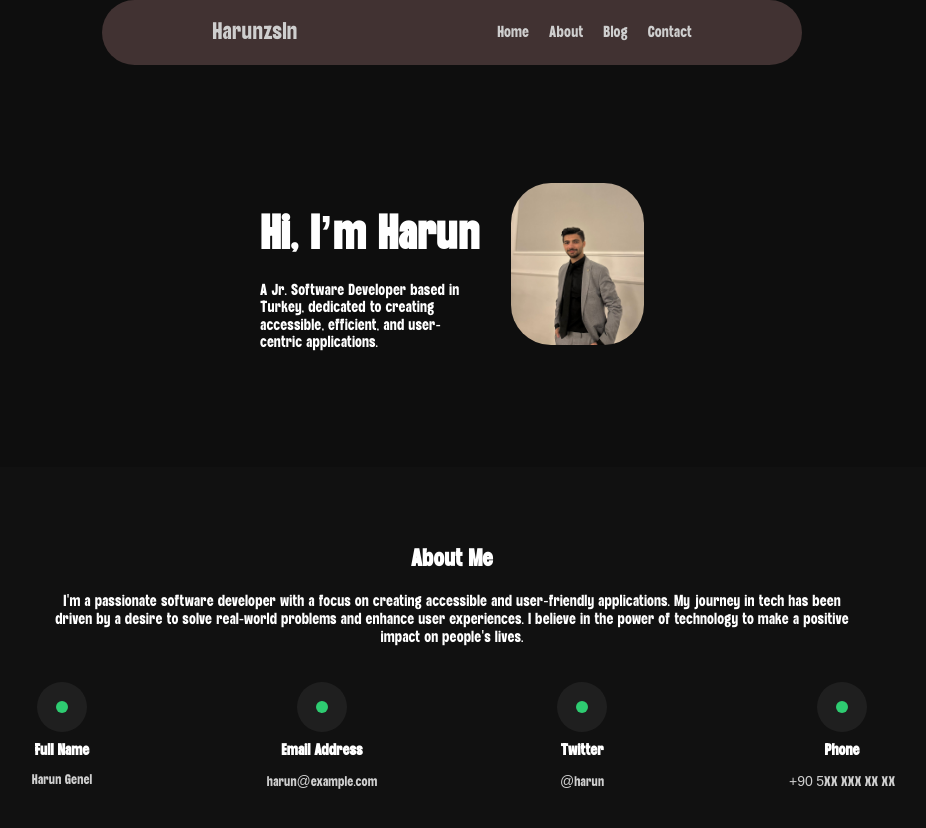
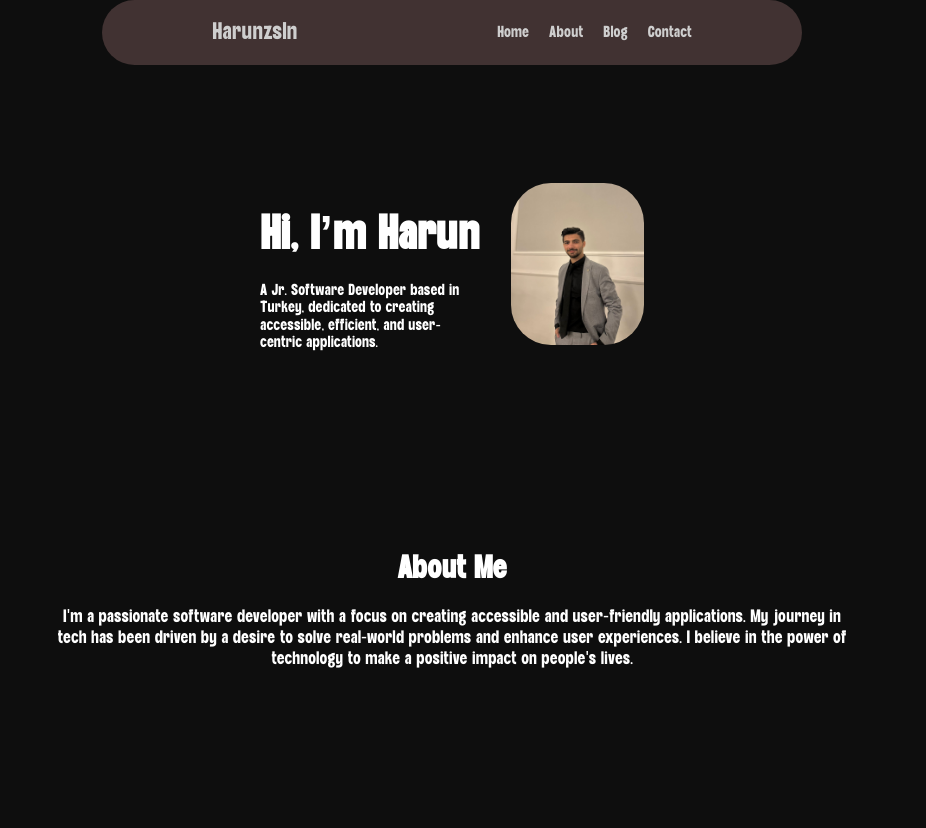
Before and after one commit to harunzsln/Portfolio, a React (Create React App) app in the folder my-portfolio/: page / in a window 1280 px wide. Shown: the top 828 px of the page, without its empty margins (188-1114 px from the left). After the commit the page ends 800 px from the top, so only its background shows below. Built offline with nearby package versions, Linux system fonts and the light colour scheme.

Commit message:
about edited and social links added

```diff
--- a/my-portfolio/src/components/About.js
+++ b/my-portfolio/src/components/About.js
@@ -9,31 +9,7 @@ const About = () => {
                 <p>I'm a passionate software developer with a focus on creating accessible and user-friendly applications. My journey in tech has been driven by a desire to solve real-world problems and enhance user experiences. I believe in the power of technology to make a positive impact on people's lives.</p>
 
             </div>
-            <div className="about-cards">
-                <div className="card">
-                    <div className="icon"></div>
-                    <h3>Full Name</h3>
-                    <p>Harun Genel</p>
-                </div>
-                <div className="card">
-                    <div className="icon"></div>
-                    <h3>Email Address</h3>
-                    <p>harun@example.com</p>
-                </div>
-                <div
-                    className="card clickable"
-                    onClick={() => window.open('https://twitter.com/harunbilmemne', '_blank')}
-                >
-                    <div className="icon"></div>
-                    <h3>Twitter</h3>
-                    <p>@harun</p>
-                </div>
-                <div className="card">
-                    <div className="icon"></div>
-                    <h3>Phone</h3>
-                    <p>+90 5XX XXX XX XX</p>
-                </div>
-            </div>
+
         </section>
     );
 };
--- a/my-portfolio/src/styles/About.css
+++ b/my-portfolio/src/styles/About.css
@@ -1,12 +1,12 @@
 .about-section {
-  background-color: #111;
+  background-color: #0E0E0E;
   padding: 60px 20px;
   text-align: center;
 }
 
 .about-me {
-    font-size: 16px;
-  margin: 10px 0 5px;
+    font-size: 18px;
+  margin: 10px 0 20px;
   font-weight: 100;
     color: white;
     max-width: 800px;
@@ -15,60 +15,7 @@
     margin: 0 auto;
 }
 
-
-.about-cards {
-  display: flex;
-  justify-content: center;
-  gap: 40px;
-  flex-wrap: wrap;
+.about-me h1 {
+  font-size: 32px;
+  margin-bottom: 20px;
 }
-
-.card {
-  background: transparent;
-  color: white;
-  width: 180px;
-  padding: 20px;
-  border-radius: 12px;
-}
-
-.card .icon {
-  width: 50px;
-  height: 50px;
-  margin: 0 auto 10px;
-  background-color: #1f1f1f;
-  border-radius: 50%;
-  position: relative;
-}
-
-.card .icon::after {
-  content: '';
-  position: absolute;
-  top: 50%;
-  left: 50%;
-  width: 12px;
-  height: 12px;
-  background-color: #2ecc71;
-  border-radius: 50%;
-  transform: translate(-50%, -50%);
-}
-
-.card h3 {
-  font-size: 16px;
-  margin: 10px 0 5px;
-  font-weight: bold;
-}
-
-.card p {
-  font-size: 14px;
-  opacity: 0.8;
-}
-
-.card.clickable {
-  cursor: pointer;
-  transition: transform 0.2s ease;
-}
-
-.card.clickable:hover {
-  transform: scale(1.05);
-  opacity: 0.9;
-}
```
Also changed, not shown: my-portfolio/src/components/Social.js (added, +50 -0 lines), my-portfolio/src/styles/Social.css (added, +73 -0 lines).
